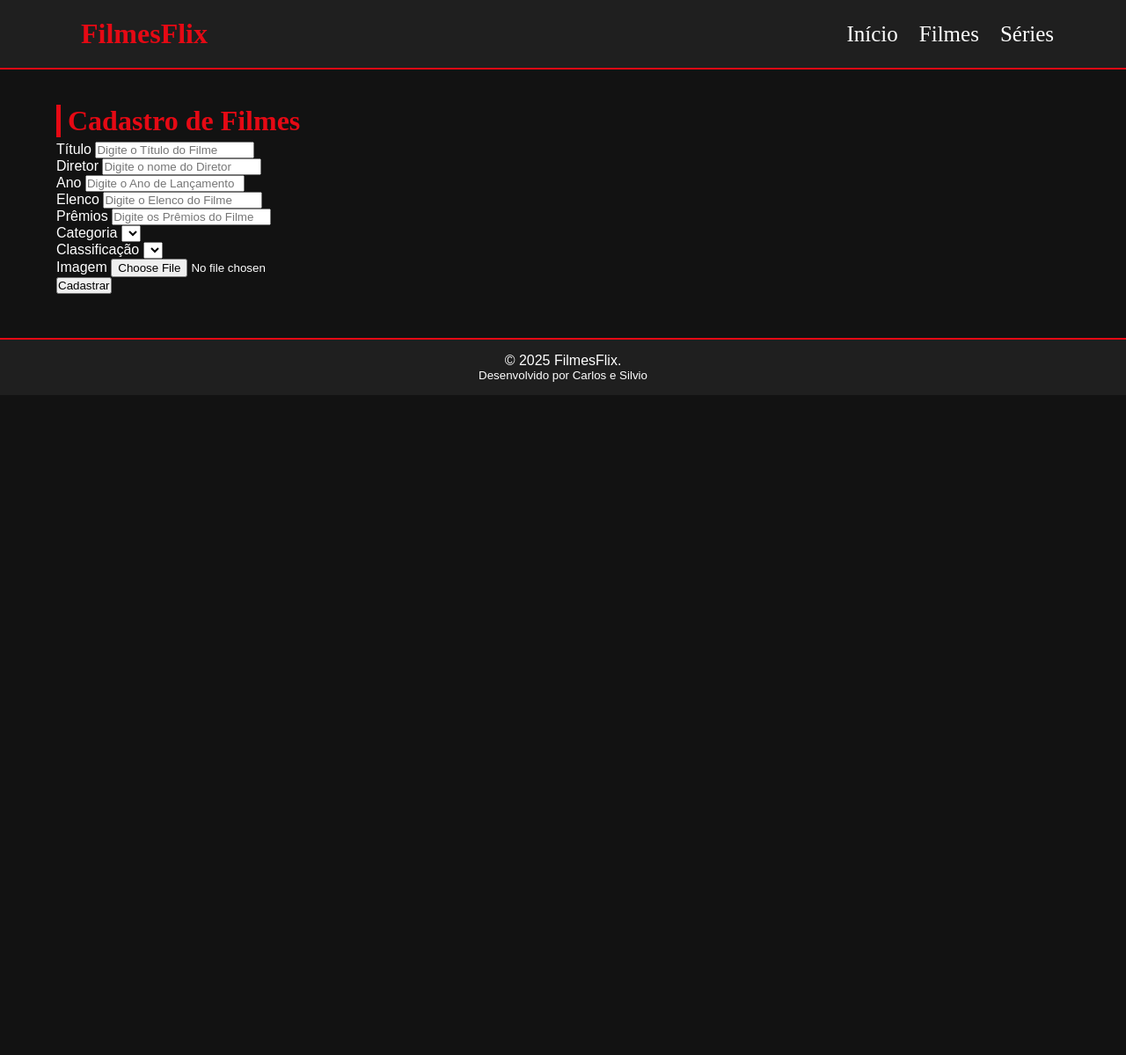
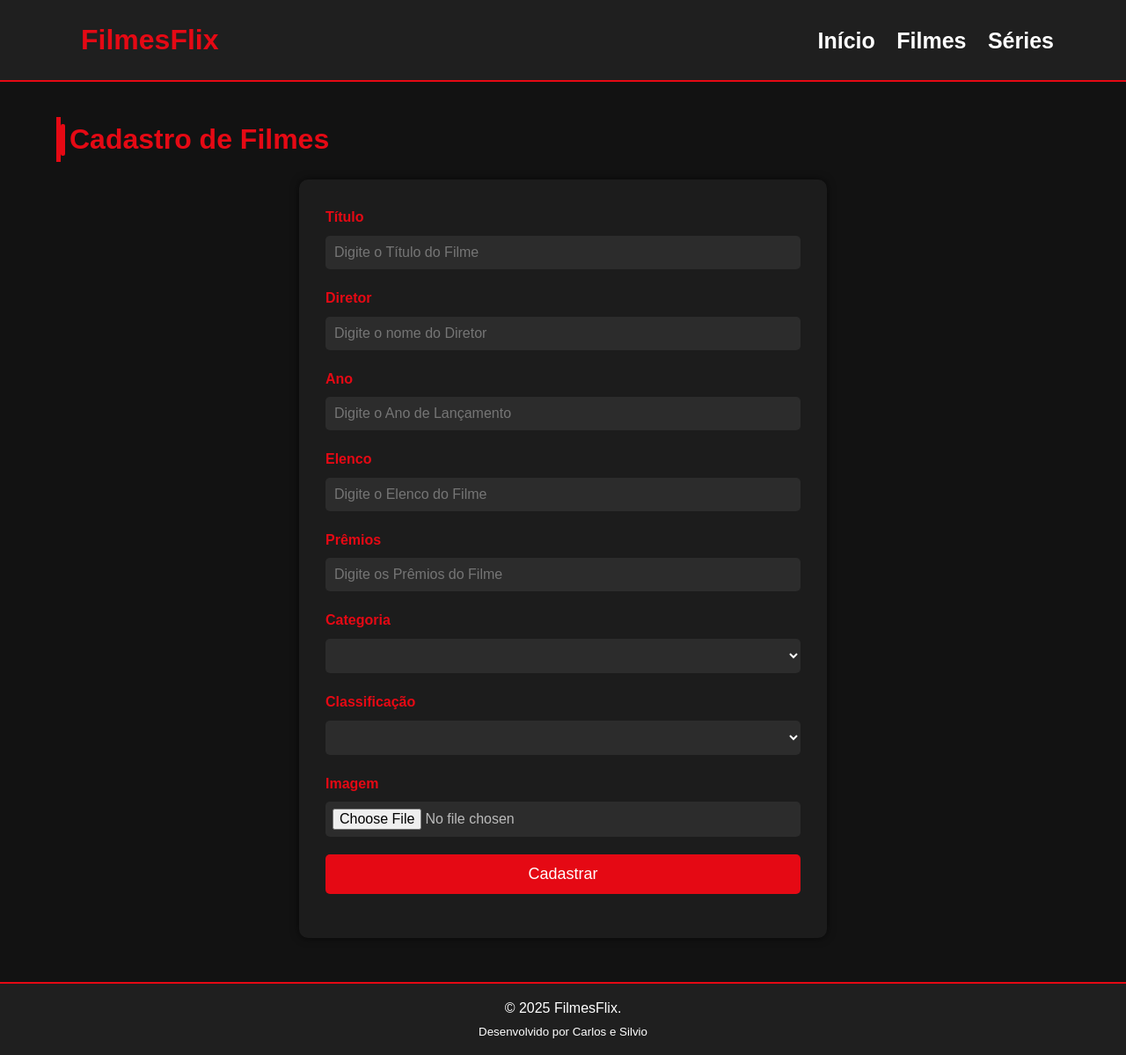
Before and after one commit to Carlinn01/Site-Filmes-e-Series, a PHP site: page /form-filmes.php in a window 1280 px wide. Shown: the whole page at 88% size. Before the commit the page ends 449 px from the top, so only its background shows below. Run offline with PHP 8.4, Linux system fonts and the light colour scheme; data that the repository does not hold is empty; some libraries are stand-ins or nearby versions.

Commit message:
Final da Aula 14/08

```diff
--- a/cadastro-filmes.php
+++ b/cadastro-filmes.php
@@ -2,5 +2,4 @@
 require "src/FilmesDAO.php";
 FilmesDAO::inserir($_POST);
 
-echo "Deu boa!";
-//header("location:ok.html");
+header("location:form-filmes.php");
--- a/cadastro-series.php
+++ b/cadastro-series.php
@@ -2,5 +2,4 @@
 require "src/SeriesDAO.php";
 SeriesDAO::inserir($_POST);
 
-echo "Deu boa!";
-//header("location:ok.html");
+header("location:form-series.php");
--- a/form-filmes.php
+++ b/form-filmes.php
@@ -1,10 +1,10 @@
-<!DOCTYPE php>
-<php lang="pt-br">
+<!DOCTYPE html>
+<html lang="pt-br">
 <head>
-    <meta charset="UTF-8">
-    <meta name="viewport" content="width=device-width, initial-scale=1.0">
+    <meta charset="UTF-8" />
+    <meta name="viewport" content="width=device-width, initial-scale=1" />
     <title>Cadastrar Filme</title>
-    <link rel="stylesheet" href="/styles.css">
+    <link rel="stylesheet" href="/styles.css" />
 </head>
 <body>
 
@@ -21,37 +21,37 @@
 
 <main>
     <section>
-            <h2>Cadastro de Filmes</h2>
-            <form action="cadastro-filmes.php" method="POST" enctype="multipart/form-data" class="row g-3">
+        <h2 class="titulo-filmesflix">Cadastro de Filmes</h2>
+        <form action="cadastro-filmes.php" method="POST" enctype="multipart/form-data" class="form-filme">
 
-                <div class="mb-3">
-                    <label class="form-label">Título</label>
-                    <input type="text" class="form-control" name="titulo" placeholder="Digite o Título do Filme" required>
+            <div class="form-group">
+                <label>Título</label>
+                <input type="text" name="titulo" placeholder="Digite o Título do Filme" required />
             </div>
 
-                <div class="mb-3">
-                    <label class="form-label">Diretor</label>
-                    <input type="text" name="diretor" class="form-control" placeholder="Digite o nome do Diretor" required>
+            <div class="form-group">
+                <label>Diretor</label>
+                <input type="text" name="diretor" placeholder="Digite o nome do Diretor" required />
             </div>
 
-                <div class="mb-3">
-                    <label class="form-label">Ano</label>
-                    <input type="text" class="form-control" name="ano" placeholder="Digite o Ano de Lançamento" required>
+            <div class="form-group">
+                <label>Ano</label>
+                <input type="text" name="ano" placeholder="Digite o Ano de Lançamento" required />
             </div>
 
-                <div class="mb-3">
-                    <label class="form-label">Elenco</label>
-                    <input type="text" class="form-control" name="elenco" placeholder="Digite o Elenco do Filme">
+            <div class="form-group">
+                <label>Elenco</label>
+                <input type="text" name="elenco" placeholder="Digite o Elenco do Filme" />
             </div>
 
-                <div class="mb-3">
-                    <label class="form-label">Prêmios</label>
-                    <input type="text" class="form-control" name="premios" placeholder="Digite os Prêmios do Filme">
+            <div class="form-group">
+                <label>Prêmios</label>
+                <input type="text" name="premios" placeholder="Digite os Prêmios do Filme" />
             </div>
 
-                <div class="mb-3">
-                    <label class="form-label">Categoria</label>
-                    <select name="idcategoria" class="form-select">
+            <div class="form-group">
+                <label>Categoria</label>
+                <select name="idcategoria">
                     <?php
                     require_once "src/CategoriaDAO.php";
                     $categoria = CategoriaDAO::listarCategoria();
@@ -62,9 +62,9 @@
                 </select>
             </div>
 
-                <div class="mb-3">
-                    <label class="form-label">Classificação</label>
-                    <select name="idclassificacao" class="form-select">
+            <div class="form-group">
+                <label>Classificação</label>
+                <select name="idclassificacao">
                     <?php
                     require_once "src/ClassificacaoDAO.php";
                     $classificacao = ClassificacaoDAO::listarClassificacao();
@@ -75,23 +75,23 @@
                 </select>
             </div>
 
-                <div class="mb-3">
-                    <label class="form-label">Imagem</label>
-                    <input type="file" name="imagem" class="form-control">
+            <div class="form-group">
+                <label>Imagem</label>
+                <input type="file" name="imagem" />
             </div>
 
-                <div>
-                    <button type="submit" class="btn btn-danger">Cadastrar</button>
+            <div class="form-group">
+                <button type="submit" class="btn-submit">Cadastrar</button>
             </div>
+
         </form>
     </section>
 </main>
 
-    <!-- Rodapé -->
 <footer>
     <p class="mb-1">© 2025 FilmesFlix.</p>
     <small>Desenvolvido por Carlos e Silvio</small>
 </footer>
 
 </body>
-</php>
+</html>
--- a/styles.css
+++ b/styles.css
@@ -1,15 +1,18 @@
-/* Base do site */
+/* Reset e base */
 * {
   margin: 0;
   padding: 0;
+  box-sizing: border-box;
 }
 
 body {
   font-family: Arial, sans-serif;
   background-color: #121212;
   color: #fff;
+  line-height: 1.6;
 }
 
+/* Header */
 header {
   background-color: #1f1f1f;
   padding: 20px;
@@ -17,20 +20,19 @@ header {
 }
 
 .container {
-  font-family: Bebas Neue;
+  font-family: 'Bebas Neue', sans-serif;
   width: 90%;
   max-width: 1200px;
   margin: auto;
   display: flex;
   align-items: center;
   justify-content: space-between;
-
 }
-
 
 .TituloNav {
   font-size: 32px;
   color: #e50914;
+  text-decoration: none;
   margin-left: 10px;
 }
 
@@ -46,16 +48,19 @@ nav a {
   margin-left: 20px;
   font-size: 25px;
   transition: color 0.3s ease;
+  font-weight: bold;
 }
 
 nav a:hover {
   color: #e50914;
 }
 
+/* main */
 main {
   width: 90%;
   max-width: 1200px;
   margin: 40px auto;
+  font-family: Arial, sans-serif;
 }
 
 section {
@@ -63,25 +68,41 @@ section {
 }
 
 section h2 {
-  font-family: Bebas Neue;
   font-size: 32px;
   color: #e50914;
-  margin-bottom: 5px;
+  margin-bottom: 20px;
   border-left: 5px solid #e50914;
-  padding-left: 8px;
+  padding-left: 10px;
+  font-family: 'Bebas Neue', sans-serif;
+  position: relative;
+}
+
+section h2::before {
+  content: "";
+  position: absolute;
+  left: 0;
+  top: 50%;
+  transform: translateY(-50%);
+  width: 5px;
+  height: 70%;
+  background-color: #e50914;
+  border-radius: 2px;
 }
 
 section h3 {
-  font-family: Roboto;
+  font-family: Roboto, Arial, sans-serif;
   font-size: 20px;
 }
 
-/* Destaques - carrossel */
+/* cards */
+
+/* Carrossel e destaques */
 .destaques-section {
   max-width: 1200px;
   margin: 40px auto;
   padding: 0 20px;
 }
+
 .carousel-container {
   position: relative;
   display: flex;
@@ -193,37 +209,180 @@ section h3 {
   transform: scale(1.05);
 }
 
-/* Responsividade para outros dispositivos*/
-@media (max-width: 768px) {
-  .container {
-    flex-direction: column;
-    align-items: flex-start;
+/* Navegação carrossel */
+.prev-btn,
+.next-btn {
+  background-color: transparent;
+  border: none;
+  font-size: 2.5rem;
+  color: #e50914;
+  cursor: pointer;
+  padding: 0 10px;
+  user-select: none;
+  transition: color 0.3s ease;
 }
 
-  nav {
-    margin-top: 10px;
+.prev-btn:hover,
+.next-btn:hover {
+  color: #ff3a3a;
 }
 
-  nav a {
-    display: block;
-    margin: 5px 0;
+/* ===============================
+   ELEMENTOS EXTRAS
+================================= */
+
+.page-title {
+  position: absolute;
+  left: 50%;
+  transform: translateX(-50%);
+  font-size: 28px;
+  font-weight: bold;
+  color: #e50914;
+  pointer-events: none;
 }
 
-  .cards-container {
-    justify-content: center;
-  }
+.sub {
+  font-family: Cambria, Cochin, Georgia, Times, 'Times New Roman', serif;
+  color: #727171;
+  text-align: left;
 }
 
+.filtro {
+  color: #fff;
+  text-align: start;
+}
+
+.filtro-generos {
+  height: 60px;
+  padding: 15px 0 6px 0;
+  border-radius: 10px;
+  background-color: #333;
+  justify-content: end;
+  text-align: end;
+}
+
+#generoSelect {
+  background-color: #8f8a8a;
+  color: rgb(69, 68, 68);
+  transition: all 0.3s ease;
+}
+
+.nav-link {
+  background-color: #222;
+  height: 30px;
+  width: 100px;
+  color: #5c5c5c;
+  text-align: center;
+  border-radius: 10px;
+  line-height: 30px;
+  display: inline-block;
+}
+
+.nav-link:hover {
+  color: #d70505;
+  background-color: #211616;
+}
+
+/* Botão voltar ao topo */
+#back-to-top {
+  position: fixed;
+  bottom: 20px;
+  right: 20px;
+  background-color: #f1333d;
+  color: white;
+  padding: 6px 10px;
+  border-radius: 50%;
+  font-size: 28px;
+  cursor: pointer;
+  box-shadow: 0 4px 10px rgba(0, 0, 0, 0.7);
+  transition: background-color 0.3s ease;
+  z-index: 1000;
+  text-align: center;
+  line-height: 1;
+}
+
+#back-to-top:hover {
+  background-color: #b00712;
+}
+
+/* ===============================
+   RODAPÉ
+================================= */
 footer {
   background-color: #1f1f1f;
   color: #fff;
   text-align: center;
   padding: 15px 0;
   border-top: 2px solid #e50914;
+  margin-top: 50px;
+}
+
+.footer-container h2 {
+  color: #e50914;
+  margin-bottom: 10px;
 }
 
 .footer-copy {
-  font-size: 0.9rem;
-  color: #bbb;
+  font-size: 14px;
+  color: #aaa;
   margin-top: 10px;
 }
+
+
+/* FORM Cadastro */
+.form-filme {
+  max-width: 600px;
+  margin: 0 auto;
+  padding: 30px;
+  background-color: #1c1c1c;
+  border-radius: 10px;
+  box-shadow: 0 0 10px rgba(0, 0, 0, 0.6);
+}
+
+.form-filme .form-group {
+  margin-bottom: 20px;
+  display: flex;
+  flex-direction: column;
+}
+
+.form-filme label {
+  margin-bottom: 8px;
+  font-weight: bold;
+  color: #e50914;
+}
+
+.form-filme input,
+.form-filme select {
+  padding: 10px;
+  border-radius: 5px;
+  border: none;
+  font-size: 16px;
+  background-color: #2c2c2c;
+  color: #fff;
+}
+
+.form-filme input[type="file"] {
+  padding: 8px;
+  background-color: #2c2c2c;
+  color: #bbb;
+}
+
+.form-filme input:focus,
+.form-filme select:focus {
+  outline: 2px solid #e50914;
+}
+
+.btn-submit {
+  background-color: #e50914;
+  color: #fff;
+  padding: 12px 25px;
+  border: none;
+  border-radius: 5px;
+  font-size: 18px;
+  cursor: pointer;
+  transition: background-color 0.3s ease;
+}
+
+.btn-submit:hover {
+  background-color: #ff1c1c;
+}
```
Also changed, not shown: other parts of styles.css (+25 -30 lines), estilo-seriesflix.css (added, +107 -0 lines), form-series.php (+55 -44 lines), uploads/img_689e1de2937f79.20367218.jpg (added), uploads/img_689e21213d7b66.76053032.png (added). Lines whose indentation alone changed are shown as unchanged.
